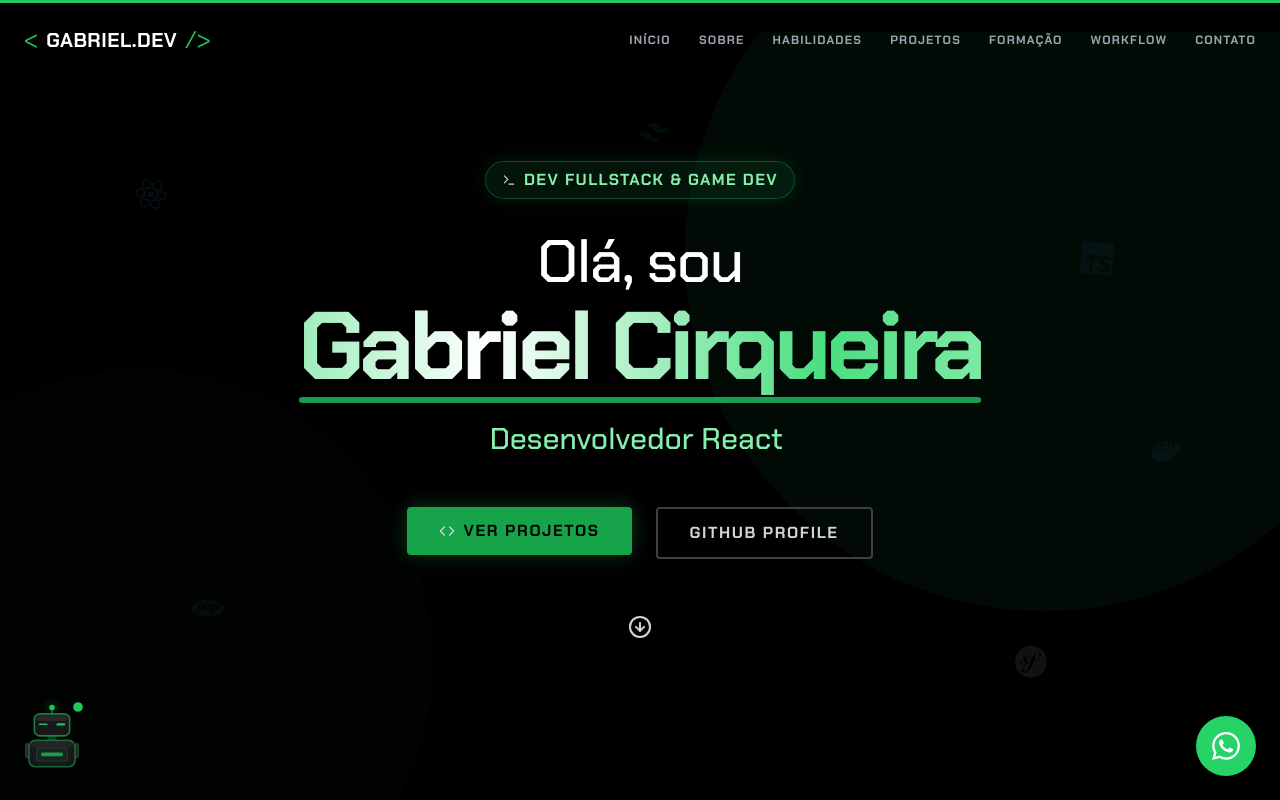
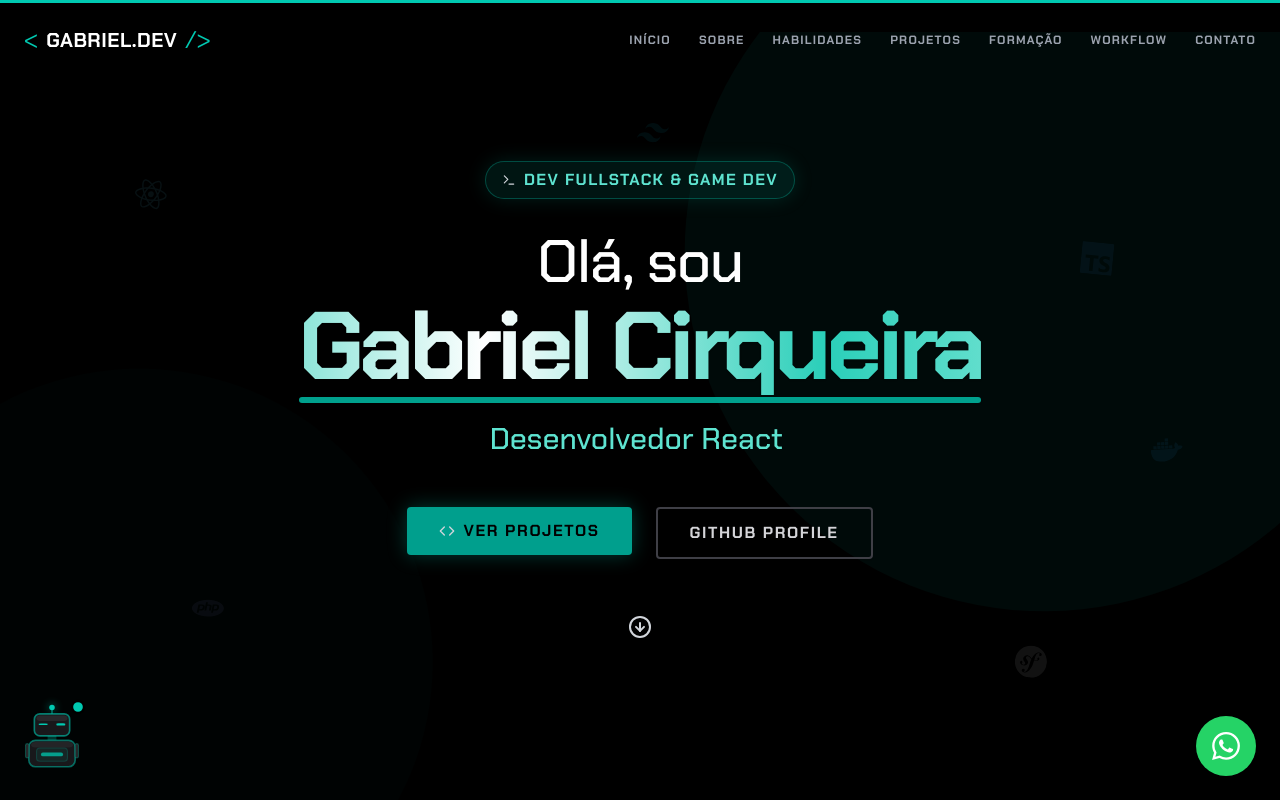
Before and after one commit to GabrielCirqueira/portfolio, a React (Vite) app: page / in a window 1280 px wide. Shown: the top 800 px of the page. Built offline with nearby package versions, Linux system fonts and the light colour scheme; no server answers.

Commit message:
style(modal): atualizar cores de marca no ModalWhatsApp
- Substituir cores específicas pelo uso de classes de marca genéricas no ModalWhatsApp.
- Remover código redundante no ContactSection para simplificação de layout.

```diff
--- a/commitlint.config.js
+++ b/commitlint.config.js
@@ -24,5 +24,6 @@ export default {
     'subject-full-stop': [2, 'never', '.'],
     'subject-case': [0],
     'header-max-length': [2, 'always', 300],
+    'body-max-line-length': [0],
   },
 }
--- a/src/components/pages/home/ProjectsSection.tsx
+++ b/src/components/pages/home/ProjectsSection.tsx
@@ -217,7 +217,7 @@ export const ProjectsSection = memo(() => {
                             text-black font-black
                             px-8 py-8 text-base sm:text-lg uppercase tracking-widest
                             rounded-xl
-                            shadow-[0_0_32px_rgba(34,197,94,0.35)] hover:shadow-[0_0_48px_rgba(34,197,94,0.6)]
+                            shadow-brand-glow-lg hover:shadow-brand-glow-xl
                             transition-shadow duration-300
                             group relative overflow-hidden
                           "
--- a/src/components/responsive/ProjetoModal/Mobile.tsx
+++ b/src/components/responsive/ProjetoModal/Mobile.tsx
@@ -360,7 +360,7 @@ export function Mobile({ isOpen, onClose, projeto }: ProjetoModalProps) {
                         key={tech}
                         className="px-3 py-1.5 bg-zinc-900/60 border border-white/5 rounded-full items-center gap-2"
                       >
-                        <Box className="w-1 h-1 rounded-full bg-brand-500 shadow-[0_0_8px_rgba(34,197,94,0.4)]" />
+                        <Box className="w-1 h-1 rounded-full bg-brand-500 shadow-brand-glow-sm" />
                         <Text className="text-[10px] font-mono text-zinc-300 font-bold uppercase tracking-wider">
                           {tech}
                         </Text>
--- a/src/components/ui/Mascote.tsx
+++ b/src/components/ui/Mascote.tsx
@@ -178,7 +178,7 @@ export const Mascote = memo(() => {
             className={`relative mb-1`}
           >
             <div
-              className={`relative bg-gradient-to-br ${isActive ? 'from-purple-900 to-red-950 border-purple-500' : 'from-zinc-900 to-zinc-950 border-brand-500/40'} border-2 px-3 py-2 md:px-4 md:py-2 rounded-xl shadow-[0_0_20px_rgba(34,197,94,0.2)] backdrop-blur-sm`}
+              className={`relative bg-gradient-to-br ${isActive ? 'from-purple-900 to-red-950 border-purple-500' : 'from-zinc-900 to-zinc-950 border-brand-500/40'} border-2 px-3 py-2 md:px-4 md:py-2 rounded-xl shadow-brand-glow-md backdrop-blur-sm`}
             >
               <div
                 className={`absolute top-0 left-0 right-0 h-1 bg-gradient-to-b ${isActive ? 'from-purple-500/40' : 'from-brand-500/20'} to-transparent rounded-t-xl`}
@@ -215,12 +215,12 @@ export const Mascote = memo(() => {
               height="69"
               rx="12"
               ry="12"
-              stroke="#22c55e"
+              stroke="var(--color-brand-500)"
               strokeWidth="3"
               strokeDasharray={`${(61 + 69) * 2}`}
               strokeDashoffset={`${(61 + 69) * 2 * (1 - longPressProgress)}`}
               strokeLinecap="round"
-              style={{ filter: 'drop-shadow(0 0 6px rgba(34,197,94,1))' }}
+              style={{ filter: 'drop-shadow(0 0 6px var(--color-brand-500))' }}
             />
           </svg>
         )}
--- a/src/components/ui/MascoteVisual.tsx
+++ b/src/components/ui/MascoteVisual.tsx
@@ -6,8 +6,25 @@ interface MascoteVisualProps {
   className?: string
 }
 
+function getCSSVar(name: string): string {
+  if (typeof window === 'undefined') return ''
+  return getComputedStyle(document.documentElement).getPropertyValue(name).trim()
+}
+
 export function MascoteVisual({ isActive = false, className = '' }: MascoteVisualProps) {
   const { usarEfeitosPesados, ehDispositivoLento } = useAnimation()
+
+  const c = {
+    brand: getCSSVar('--color-brand-500'),
+    purple: getCSSVar('--color-purple-500'),
+    red: getCSSVar('--color-red-500'),
+    amber: getCSSVar('--color-amber-500'),
+    blue: getCSSVar('--color-blue-500'),
+    mascoteIdle: getCSSVar('--color-mascote-idle'),
+    mascoteIdleArm: getCSSVar('--color-mascote-idle-arm'),
+    mascoteActive: getCSSVar('--color-mascote-active'),
+    mascoteActiveBody: getCSSVar('--color-mascote-active-body'),
+  }
 
   return (
     <div className={`relative w-full h-full ${className}`}>
@@ -41,7 +58,11 @@ export function MascoteVisual({ isActive = false, className = '' }: MascoteVisua
                 y1="2"
                 x2="24"
                 y2="9"
-                stroke={isActive ? '#a855f7' : 'rgba(34,197,94,0.5)'}
+                stroke={
+                  isActive
+                    ? 'var(--color-purple-500)'
+                    : 'color-mix(in srgb, var(--color-brand-500) 50%, transparent)'
+                }
                 strokeWidth="1.5"
                 strokeLinecap="round"
               />
@@ -58,11 +79,11 @@ export function MascoteVisual({ isActive = false, className = '' }: MascoteVisua
                 cx="24"
                 cy="2"
                 r="2.5"
-                fill={isActive ? '#a855f7' : '#22c55e'}
+                fill={isActive ? 'var(--color-purple-500)' : 'var(--color-brand-500)'}
                 style={{
                   filter: isActive
-                    ? 'drop-shadow(0 0 5px #a855f7)'
-                    : 'drop-shadow(0 0 4px rgba(34,197,94,0.8))',
+                    ? `drop-shadow(0 0 5px ${c.purple})`
+                    : `drop-shadow(0 0 4px ${c.brand}cc)`,
                 }}
               />
             </motion.g>
@@ -75,11 +96,16 @@ export function MascoteVisual({ isActive = false, className = '' }: MascoteVisua
               y1="2"
               x2="24"
               y2="9"
-              stroke={isActive ? '#a855f7' : '#22c55e'}
+              stroke={isActive ? 'var(--color-purple-500)' : 'var(--color-brand-500)'}
               strokeWidth="1.5"
               strokeLinecap="round"
             />
-            <circle cx="24" cy="2" r="2.5" fill={isActive ? '#a855f7' : '#22c55e'} />
+            <circle
+              cx="24"
+              cy="2"
+              r="2.5"
+              fill={isActive ? 'var(--color-purple-500)' : 'var(--color-brand-500)'}
+            />
           </g>
         )}
 
@@ -89,8 +115,12 @@ export function MascoteVisual({ isActive = false, className = '' }: MascoteVisua
           width="32"
           height="20"
           rx="5"
-          fill={isActive ? '#2d1b4e' : '#18181b'}
-          stroke={isActive ? '#a855f7' : 'rgba(34,197,94,0.6)'}
+          fill={isActive ? c.mascoteActiveBody : c.mascoteIdle}
+          stroke={
+            isActive
+              ? 'var(--color-purple-500)'
+              : 'color-mix(in srgb, var(--color-brand-500) 60%, transparent)'
+          }
           strokeWidth="1.5"
         />
         <rect x="10" y="9.5" width="28" height="5" rx="3" fill="white" fillOpacity="0.07" />
@@ -101,13 +131,13 @@ export function MascoteVisual({ isActive = false, className = '' }: MascoteVisua
           width="8"
           height="9"
           rx="2"
-          fill={isActive ? '#a855f7' : '#22c55e'}
+          fill={isActive ? 'var(--color-purple-500)' : 'var(--color-brand-500)'}
           style={
             usarEfeitosPesados
               ? {
                   filter: isActive
-                    ? 'drop-shadow(0 0 4px #a855f7)'
-                    : 'drop-shadow(0 0 3px rgba(34,197,94,0.7))',
+                    ? `drop-shadow(0 0 4px ${c.purple})`
+                    : `drop-shadow(0 0 3px ${c.brand}b3)`,
                 }
               : {}
           }
@@ -115,7 +145,7 @@ export function MascoteVisual({ isActive = false, className = '' }: MascoteVisua
             isActive && !ehDispositivoLento
               ? {
                   scaleY: [1, 0.07, 1, 1, 0.07, 1],
-                  fill: ['#a855f7', '#ef4444', '#f59e0b', '#22c55e', '#a855f7'],
+                  fill: [c.purple, c.red, c.amber, c.brand, c.purple],
                 }
               : !ehDispositivoLento
                 ? { scaleY: [1, 0.07, 1] }
@@ -133,13 +163,13 @@ export function MascoteVisual({ isActive = false, className = '' }: MascoteVisua
           width="8"
           height="9"
           rx="2"
-          fill={isActive ? '#a855f7' : '#22c55e'}
+          fill={isActive ? 'var(--color-purple-500)' : 'var(--color-brand-500)'}
           style={
             usarEfeitosPesados
               ? {
                   filter: isActive
-                    ? 'drop-shadow(0 0 4px #a855f7)'
-                    : 'drop-shadow(0 0 3px rgba(34,197,94,0.7))',
+                    ? `drop-shadow(0 0 4px ${c.purple})`
+                    : `drop-shadow(0 0 3px ${c.brand}b3)`,
                 }
               : {}
           }
@@ -147,7 +177,7 @@ export function MascoteVisual({ isActive = false, className = '' }: MascoteVisua
             isActive && !ehDispositivoLento
               ? {
                   scaleY: [1, 0.07, 1, 1, 0.07, 1],
-                  fill: ['#a855f7', '#ef4444', '#f59e0b', '#22c55e', '#a855f7'],
+                  fill: [c.purple, c.red, c.amber, c.brand, c.purple],
                 }
               : !ehDispositivoLento
                 ? { scaleY: [1, 0.07, 1] }
@@ -165,7 +195,11 @@ export function MascoteVisual({ isActive = false, className = '' }: MascoteVisua
           y="28"
           width="8"
           height="4"
-          fill={isActive ? 'rgba(168,85,247,0.4)' : 'rgba(34,197,94,0.25)'}
+          fill={
+            isActive
+              ? 'color-mix(in srgb, var(--color-purple-500) 40%, transparent)'
+              : 'color-mix(in srgb, var(--color-brand-500) 25%, transparent)'
+          }
         />
 
         <rect
@@ -174,8 +208,12 @@ export function MascoteVisual({ isActive = false, className = '' }: MascoteVisua
           width="42"
           height="24"
           rx="6"
-          fill={isActive ? '#1e0a3c' : '#18181b'}
-          stroke={isActive ? '#a855f7' : 'rgba(34,197,94,0.5)'}
+          fill={isActive ? c.mascoteActive : c.mascoteIdle}
+          stroke={
+            isActive
+              ? 'var(--color-purple-500)'
+              : 'color-mix(in srgb, var(--color-brand-500) 50%, transparent)'
+          }
           strokeWidth="1.5"
         />
         <rect x="5" y="33.5" width="38" height="5" rx="4" fill="white" fillOpacity="0.05" />
@@ -186,8 +224,12 @@ export function MascoteVisual({ isActive = false, className = '' }: MascoteVisua
           width="3"
           height="13"
           rx="1.5"
-          fill={isActive ? '#2d1b4e' : '#27272a'}
-          stroke={isActive ? 'rgba(168,85,247,0.5)' : 'rgba(34,197,94,0.3)'}
+          fill={isActive ? c.mascoteActiveBody : c.mascoteIdleArm}
+          stroke={
+            isActive
+              ? 'color-mix(in srgb, var(--color-purple-500) 50%, transparent)'
+              : 'color-mix(in srgb, var(--color-brand-500) 30%, transparent)'
+          }
           strokeWidth="1"
           animate={isActive ? { rotate: [0, -15, 15, -15, 0] } : {}}
           style={{ transformOrigin: '1.5px 35px' }}
@@ -199,8 +241,12 @@ export function MascoteVisual({ isActive = false, className = '' }: MascoteVisua
           width="3"
           height="13"
           rx="1.5"
-          fill={isActive ? '#2d1b4e' : '#27272a'}
-          stroke={isActive ? 'rgba(168,85,247,0.5)' : 'rgba(34,197,94,0.3)'}
+          fill={isActive ? c.mascoteActiveBody : c.mascoteIdleArm}
+          stroke={
+            isActive
+              ? 'color-mix(in srgb, var(--color-purple-500) 50%, transparent)'
+              : 'color-mix(in srgb, var(--color-brand-500) 30%, transparent)'
+          }
           strokeWidth="1"
           animate={isActive ? { rotate: [0, 15, -15, 15, 0] } : {}}
           style={{ transformOrigin: '46.5px 35px' }}
@@ -213,8 +259,16 @@ export function MascoteVisual({ isActive = false, className = '' }: MascoteVisua
           width="28"
           height="12"
           rx="3"
-          fill={isActive ? 'rgba(168,85,247,0.12)' : 'rgba(34,197,94,0.08)'}
-          stroke={isActive ? 'rgba(168,85,247,0.25)' : 'rgba(34,197,94,0.2)'}
+          fill={
+            isActive
+              ? 'color-mix(in srgb, var(--color-purple-500) 12%, transparent)'
+              : 'color-mix(in srgb, var(--color-brand-500) 8%, transparent)'
+          }
+          stroke={
+            isActive
+              ? 'color-mix(in srgb, var(--color-purple-500) 25%, transparent)'
+              : 'color-mix(in srgb, var(--color-brand-500) 20%, transparent)'
+          }
           strokeWidth="1"
         />
         <motion.rect
@@ -223,13 +277,17 @@ export function MascoteVisual({ isActive = false, className = '' }: MascoteVisua
           width="20"
           height="3.5"
           rx="1.75"
-          fill={isActive ? '#a855f7' : 'rgba(34,197,94,0.8)'}
+          fill={
+            isActive
+              ? 'var(--color-purple-500)'
+              : 'color-mix(in srgb, var(--color-brand-500) 80%, transparent)'
+          }
           style={
             usarEfeitosPesados
               ? {
                   filter: isActive
-                    ? 'drop-shadow(0 0 3px #a855f7)'
-                    : 'drop-shadow(0 0 2px rgba(34,197,94,0.5))',
+                    ? `drop-shadow(0 0 3px ${c.purple})`
+                    : `drop-shadow(0 0 2px ${c.brand}80)`,
                 }
               : {}
           }
@@ -238,7 +296,7 @@ export function MascoteVisual({ isActive = false, className = '' }: MascoteVisua
               ? {
                   opacity: [1, 0.2, 1],
                   scaleX: [1, 0.4, 1.4, 1],
-                  fill: ['#a855f7', '#ef4444', '#f59e0b', '#22c55e', '#a855f7'],
+                  fill: [c.purple, c.red, c.amber, c.brand, c.purple],
                 }
               : !ehDispositivoLento
                 ? { opacity: [0.6, 1, 0.6] }
@@ -253,21 +311,21 @@ export function MascoteVisual({ isActive = false, className = '' }: MascoteVisua
       </svg>
 
       <motion.div
-        className={`absolute -top-1 -right-1 w-2.5 h-2.5 md:w-3 md:h-3 ${isActive ? 'bg-purple-500' : 'bg-brand-500'} rounded-full border-2 border-black ${isActive && usarEfeitosPesados ? 'shadow-[0_0_12px_rgba(168,85,247,0.9)]' : usarEfeitosPesados ? 'shadow-[0_0_8px_rgba(34,197,94,0.8)]' : ''}`}
+        className={`absolute -top-1 -right-1 w-2.5 h-2.5 md:w-3 md:h-3 ${isActive ? 'bg-purple-500' : 'bg-brand-500'} rounded-full border-2 border-black ${isActive && usarEfeitosPesados ? 'mascote-dot-shadow-active' : usarEfeitosPesados ? 'mascote-dot-shadow' : ''}`}
         animate={
           isActive && !ehDispositivoLento
             ? {
                 scale: [1, 1.8, 1],
                 rotate: [0, 180, 360],
-                backgroundColor: ['#a855f7', '#ef4444', '#f59e0b', '#22c55e', '#3b82f6', '#a855f7'],
+                backgroundColor: [c.purple, c.red, c.amber, c.brand, c.blue, c.purple],
                 boxShadow: usarEfeitosPesados
                   ? [
-                      '0 0 12px rgba(168,85,247,0.9)',
-                      '0 0 20px rgba(239,68,68,0.9)',
-                      '0 0 20px rgba(245,158,11,0.9)',
-                      '0 0 20px rgba(34,197,94,0.9)',
-                      '0 0 20px rgba(59,130,246,0.9)',
-                      '0 0 12px rgba(168,85,247,0.9)',
+                      `0 0 12px ${c.purple}e6`,
+                      `0 0 20px ${c.red}e6`,
+                      `0 0 20px ${c.amber}e6`,
+                      `0 0 20px ${c.brand}e6`,
+                      `0 0 20px ${c.blue}e6`,
+                      `0 0 12px ${c.purple}e6`,
                     ]
                   : undefined,
               }
@@ -275,11 +333,7 @@ export function MascoteVisual({ isActive = false, className = '' }: MascoteVisua
               ? {
                   scale: [1, 1.3, 1],
                   boxShadow: usarEfeitosPesados
-                    ? [
-                        '0 0 8px rgba(34,197,94,0.8)',
-                        '0 0 16px rgba(34,197,94,1)',
-                        '0 0 8px rgba(34,197,94,0.8)',
-                      ]
+                    ? [`0 0 8px ${c.brand}cc`, `0 0 16px ${c.brand}ff`, `0 0 8px ${c.brand}cc`]
                     : undefined,
                 }
               : {}
--- a/src/index.css
+++ b/src/index.css
@@ -5,6 +5,18 @@
 @layer base {
   :root {
     --radius: 0.3rem;
+    --color-brand-500: theme("colors.brand.500");
+    --color-brand-400: theme("colors.brand.400");
+    --color-purple-500: theme("colors.purple.500");
+    --color-red-500: theme("colors.red.500");
+    --color-amber-500: theme("colors.amber.500");
+    --color-blue-500: theme("colors.blue.500");
+    --color-zinc-900: theme("colors.zinc.900");
+    --color-zinc-800: theme("colors.zinc.800");
+    --color-mascote-idle: theme("colors.mascote.idle");
+    --color-mascote-idle-arm: theme("colors.mascote.idle-arm");
+    --color-mascote-active: theme("colors.mascote.active");
+    --color-mascote-active-body: theme("colors.mascote.active-body");
   }
 
   * {
@@ -14,7 +26,7 @@
   body {
     @apply bg-black text-white;
     scrollbar-width: thin;
-    scrollbar-color: theme("colors.brand.500") #000;
+    scrollbar-color: theme("colors.brand.500") theme("colors.black");
     overflow-x: hidden;
     -webkit-font-smoothing: antialiased;
     -moz-osx-font-smoothing: grayscale;
@@ -76,7 +88,7 @@
     }
 
     * {
-      -webkit-tap-highlight-color: rgba(var(--brand-500), 0.1);
+      -webkit-tap-highlight-color: theme("colors.brand.500 / 10%");
     }
 
     @media (prefers-reduced-motion: reduce) {
@@ -133,6 +145,52 @@
 }
 
 @layer utilities {
+  .mascote-dot-shadow {
+    box-shadow: 0 0 8px var(--color-brand-500);
+  }
+
+  .mascote-dot-shadow-active {
+    box-shadow: 0 0 12px var(--color-purple-500);
+  }
+
+  .shadow-brand-glow-sm {
+    box-shadow: 0 0 8px color-mix(in srgb, var(--color-brand-500) 40%, transparent);
+  }
+
+  .shadow-brand-glow-md {
+    box-shadow: 0 0 20px color-mix(in srgb, var(--color-brand-500) 20%, transparent);
+  }
+
+  .shadow-brand-glow-md-strong {
+    box-shadow: 0 0 30px color-mix(in srgb, var(--color-brand-500) 40%, transparent);
+  }
+
+  .shadow-brand-glow-lg {
+    box-shadow: 0 0 32px color-mix(in srgb, var(--color-brand-500) 35%, transparent);
+  }
+
+  .shadow-brand-glow-xl {
+    box-shadow: 0 0 48px color-mix(in srgb, var(--color-brand-500) 60%, transparent);
+  }
+
+  .bg-brand-radial-top {
+    background: radial-gradient(
+      ellipse at top,
+      color-mix(in srgb, var(--color-brand-500) 10%, transparent) 0%,
+      transparent 50%
+    );
+  }
+
+  .bg-brand-diagonal-subtle {
+    background-image: repeating-linear-gradient(
+      45deg,
+      transparent,
+      transparent 35px,
+      color-mix(in srgb, var(--color-brand-500) 3%, transparent) 35px,
+      color-mix(in srgb, var(--color-brand-500) 3%, transparent) 70px
+    );
+  }
+
   .text-outline {
     -webkit-text-stroke: 1px theme("colors.white / 10%");
     color: transparent;
@@ -184,7 +242,7 @@
     position: relative;
     border-radius: 1rem;
     background:
-      linear-gradient(#09090b, #09090b) padding-box,
+      linear-gradient(theme("colors.zinc.950"), theme("colors.zinc.950")) padding-box,
       conic-gradient(
         from 0deg,
         transparent 0deg,
@@ -208,7 +266,7 @@
   @keyframes tw-shine-rotate {
     to {
       background:
-        linear-gradient(#09090b, #09090b) padding-box,
+        linear-gradient(theme("colors.zinc.950"), theme("colors.zinc.950")) padding-box,
         conic-gradient(
           from 360deg,
           transparent 0deg,
@@ -225,11 +283,11 @@
 .text-gradient {
   background: linear-gradient(
     to right,
-    #ffffff 0%,
+    theme("colors.white") 0%,
     theme("colors.brand.400") 25%,
     theme("colors.brand.200") 50%,
     theme("colors.brand.400") 75%,
-    #ffffff 100%
+    theme("colors.white") 100%
   );
   background-size: 200% auto;
   background-clip: text;
--- a/src/pages/NotFound/NotFound.tsx
+++ b/src/pages/NotFound/NotFound.tsx
@@ -154,7 +154,7 @@ export function Component() {
               <Link to="/" className="w-full sm:w-auto">
                 <Button
                   size="lg"
-                  className="w-full sm:w-auto min-w-[180px] bg-brand-500 hover:bg-brand-600 text-black font-bold rounded-xl shadow-[0_0_20px_rgba(34,197,94,0.2)] hover:shadow-[0_0_30px_rgba(34,197,94,0.4)] transition-all duration-300"
+                  className="w-full sm:w-auto min-w-[180px] bg-brand-500 hover:bg-brand-600 text-black font-bold rounded-xl shadow-brand-glow-md hover:shadow-brand-glow-md-strong transition-all duration-300"
                 >
                   <Icon icon={Home} className="mr-2 h-4 w-4" />
                   Ir para Início
--- a/tailwind.config.cjs
+++ b/tailwind.config.cjs
@@ -51,18 +51,24 @@ module.exports = {
           DEFAULT: 'hsl(var(--card))',
           foreground: 'hsl(var(--card-foreground))',
         },
+        mascote: {
+          idle: '#18181b',
+          'idle-arm': '#27272a',
+          active: '#1e0a3c',
+          'active-body': '#2d1b4e',
+        },
         brand: {
-          50: '#f0fdf4',
-          100: '#dcfce7',
-          200: '#bbf7d0',
-          300: '#86efac',
-          400: '#4ade80',
-          500: '#22c55e',
-          600: '#16a34a',
-          700: '#15803d',
-          800: '#166534',
-          900: '#14532d',
-          950: '#052e16',
+          50: '#edfcf9',
+          100: '#d0f7f1',
+          200: '#a1efe3',
+          300: '#5ee3d0',
+          400: '#2acfb9',
+          500: '#00c9b1',
+          600: '#009f8d',
+          700: '#007d71',
+          800: '#006259',
+          900: '#004d47',
+          950: '#002a27',
         },
         nebula: {
           100: '#E0FAFA',
```
Also changed, not shown: scripts/generate-favicon.cjs (+4 -4 lines), src/components/modal/ModalWhatsApp.tsx (+11 -11 lines), src/components/pages/home/ContactSection.tsx (+1 -17 lines), src/components/pages/home/WorkflowSection.tsx (+2 -8 lines), public/favicon.svg, 1 other file (tests, documents, lock files or other folders).
